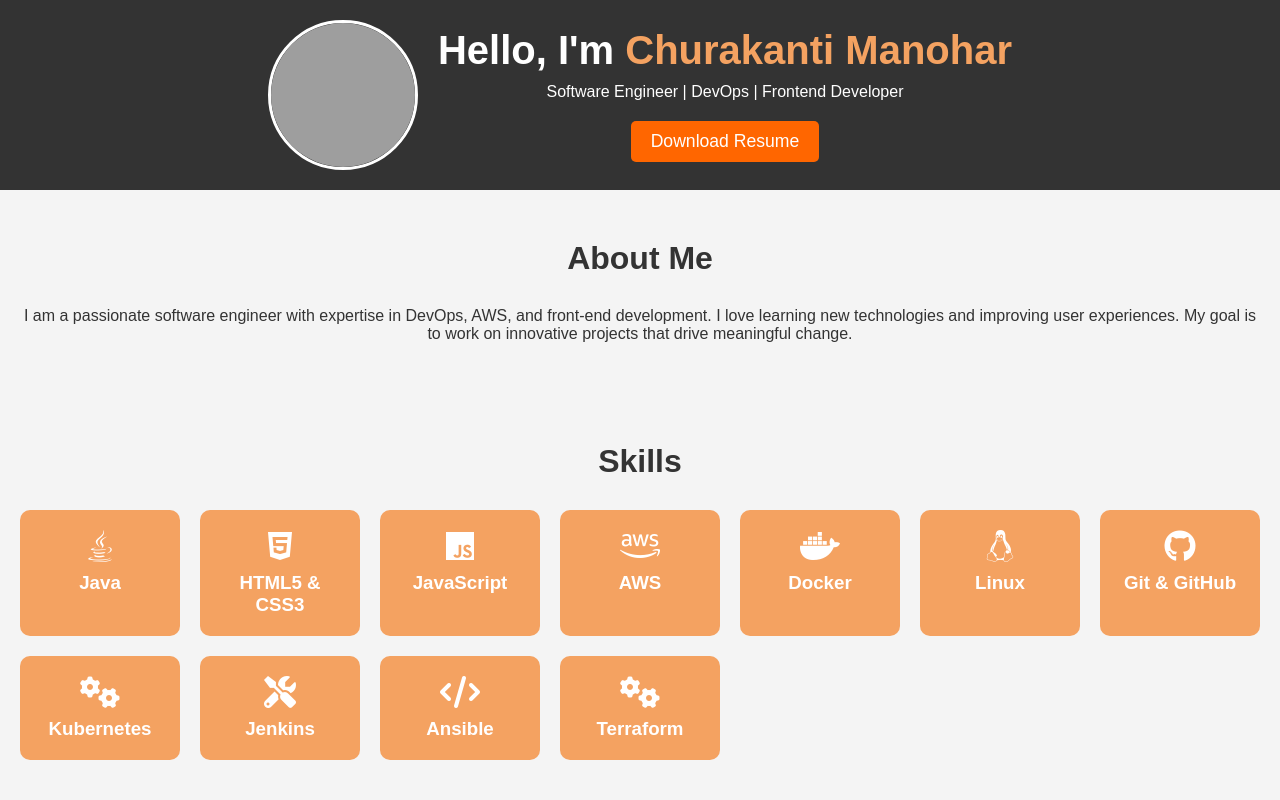
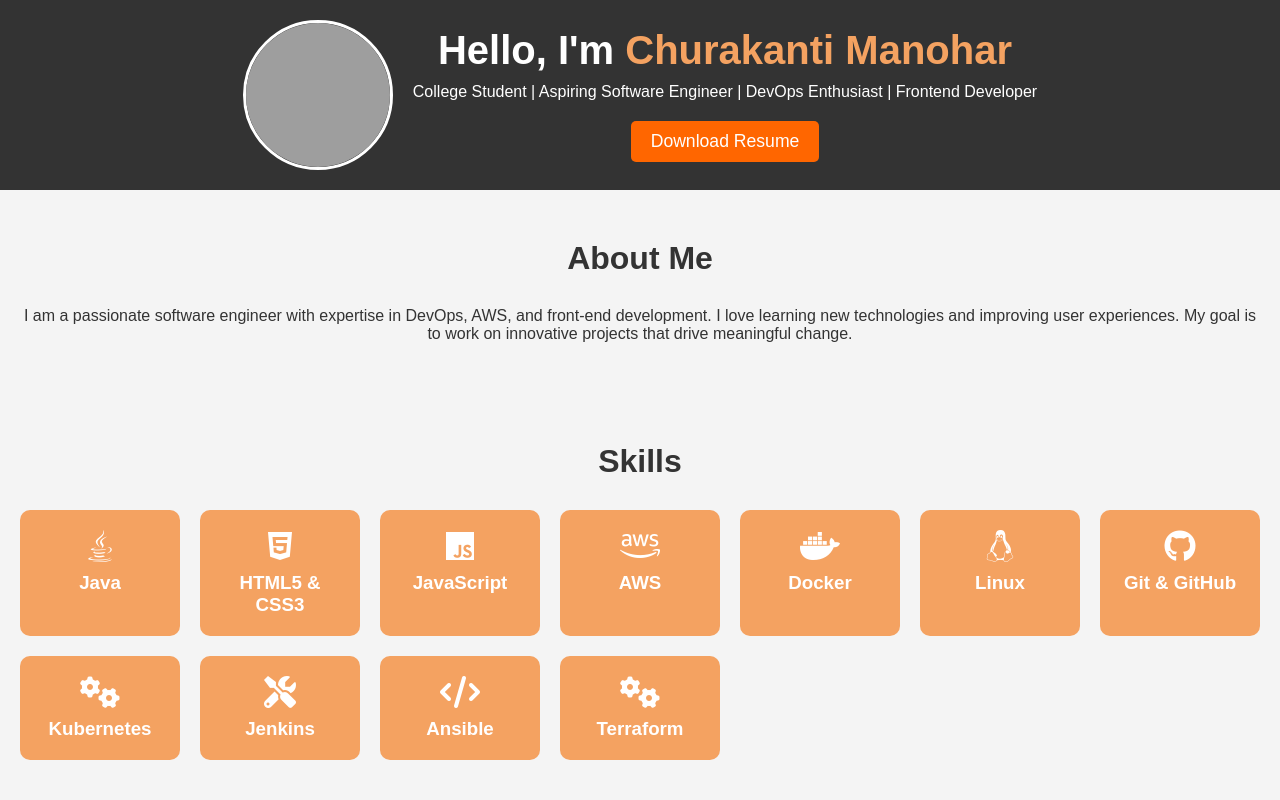
Before and after one commit to Churakantimanohar/portfolio, a plain HTML site: page index.html in a window 1280 px wide. Shown: the top 800 px of the page. Drawn offline with Linux system fonts and the light colour scheme; grey boxes are pictures that could not be loaded.

Commit message:
Update index.html
removed <p>Software Engineer | DevOps | Frontend Developer</p> and added <p>College Student | Aspiring Software Engineer | DevOps Enthusiast | Frontend Developer</p>

```diff
--- a/index.html
+++ b/index.html
@@ -15,7 +15,9 @@
             <img src="https://media.licdn.com/dms/image/v2/D5603AQFK0NntrzvCoA/profile-displayphoto-shrink_400_400/profile-displayphoto-shrink_400_400/0/1711636347961?e=1729123200&v=beta&t=1mZhvSzMLIw1scYez2wb8JtcuuLvUVP5Uv8orHTV3sE" alt="Churakanti Manohar" class="profile-image">
             <div class="hero">
                 <h1>Hello, I'm <span class="highlight">Churakanti Manohar</span></h1>
-                <p>Software Engineer | DevOps | Frontend Developer</p>
+<!--                 <p>Software Engineer | DevOps | Frontend Developer</p> -->
+                <p>College Student | Aspiring Software Engineer | DevOps Enthusiast | Frontend Developer</p>
+
                 <a href="resume.pdf" class="download-button" download>Download Resume</a>
             </div>
         </div>
```
